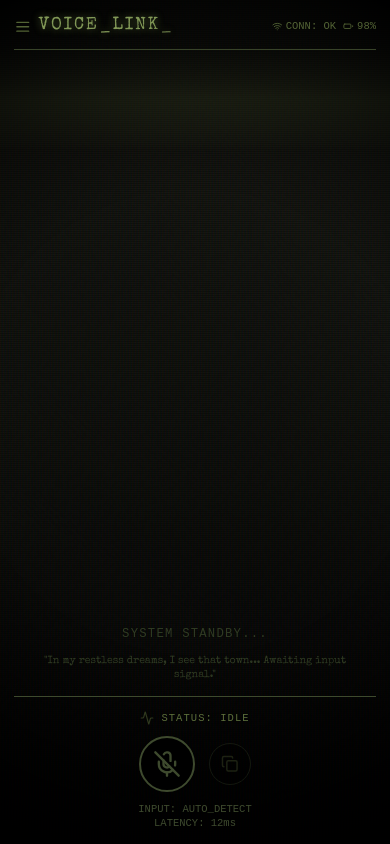
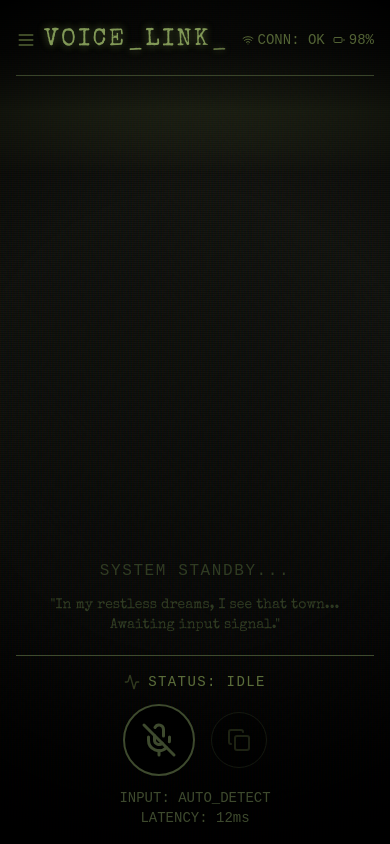
Before and after one commit to anacondy/Silent-Hill-Transcriber, a React (Vite) app: page / in a window 390 px wide. Built offline with nearby package versions, Linux system fonts and the light colour scheme; a web font is replaced by a local one.

Commit message:
Fix UI stability, increase text sizes, add iOS/Firefox support, optimize for high refresh rate displays
Co-authored-by: anacondy <139140241+anacondy@users.noreply.github.com>

```diff
--- a/src/App.jsx
+++ b/src/App.jsx
@@ -7,14 +7,22 @@ const App = () => {
   const [interimTranscript, setInterimTranscript] = useState('');
   const [error, setError] = useState('');
   const [isCopied, setIsCopied] = useState(false);
+  const [isFirefox, setIsFirefox] = useState(false);
   const recognitionRef = useRef(null);
   const bottomRef = useRef(null);
+  const transcriptContainerRef = useRef(null);
   const isListeningRef = useRef(isListening);
 
   // Keep ref in sync with state
   useEffect(() => {
     isListeningRef.current = isListening;
   }, [isListening]);
+
+  // Detect Firefox browser
+  useEffect(() => {
+    const isFirefoxBrowser = navigator.userAgent.toLowerCase().indexOf('firefox') > -1;
+    setIsFirefox(isFirefoxBrowser);
+  }, []);
 
   // Initialize Speech Recognition
   useEffect(() => {
@@ -25,6 +33,12 @@ const App = () => {
       recognition.continuous = true;
       recognition.interimResults = true;
       recognition.lang = 'en-US';
+
+      // Firefox-specific handling
+      if (isFirefox) {
+        recognition.continuous = false;
+        recognition.interimResults = false;
+      }
 
       recognition.onstart = () => {
         setIsListening(true);
@@ -68,6 +82,24 @@ const App = () => {
         if (event.error === 'not-allowed') {
           setError('Microphone access denied.');
           setIsListening(false);
+        } else if (event.error === 'no-speech') {
+          // Don't show error for no-speech, just continue
+          if (isFirefox && isListeningRef.current) {
+            try {
+              recognition.start();
+            } catch (e) {
+              // Ignore
+            }
+          }
+        } else if (event.error === 'aborted') {
+          // Handle abort gracefully
+          if (isListeningRef.current) {
+            try {
+              recognition.start();
+            } catch (e) {
+              setIsListening(false);
+            }
+          }
         }
       };
 
@@ -81,14 +113,24 @@ const App = () => {
         recognitionRef.current.stop();
       }
     };
-  }, []);
+  }, [isFirefox]);
 
   // Scroll to bottom on new text - optimized with requestAnimationFrame
   useEffect(() => {
     if (bottomRef.current) {
       requestAnimationFrame(() => {
-        bottomRef.current?.scrollIntoView({ behavior: 'smooth' });
+        bottomRef.current?.scrollIntoView({ behavior: 'smooth', block: 'end' });
       });
+    }
+  }, [transcript, interimTranscript]);
+
+  // Maintain stable layout height for transcript container
+  useEffect(() => {
+    if (transcriptContainerRef.current && (transcript || interimTranscript)) {
+      const container = transcriptContainerRef.current;
+      // Lock minimum height to prevent layout jumping
+      const currentHeight = container.scrollHeight;
+      container.style.minHeight = `${Math.max(currentHeight, parseInt(container.style.minHeight || 0))}px`;
     }
   }, [transcript, interimTranscript]);
 
@@ -149,22 +191,21 @@ const App = () => {
     document.body.removeChild(textArea);
   };
 
-  // Memoized visualizer bars for performance
+  // Memoized visualizer bars for performance - no deps needed as it's random
   const visualizerBars = useMemo(() => {
     return Array.from({ length: 20 }).map((_, i) => (
       <div
         key={i}
-        className="w-1 bg-sh-metal gpu-accelerated"
+        className="w-1 bg-sh-metal gpu-accelerated visualizer-bar"
         style={{
           height: `${Math.random() * 100}%`,
-          transition: 'height 0.1s ease'
         }}
       />
     ));
-  }, [isListening]);
+  }, []);
 
   return (
-    <div className="relative min-h-screen w-full bg-black overflow-hidden font-mono selection:bg-[#4a5d23] selection:text-white contain-layout">
+    <div className="relative min-h-screen min-h-dvh w-full bg-black overflow-hidden font-mono selection:bg-[#4a5d23] selection:text-white contain-layout">
 
       {/* --- BACKGROUND LAYERS --- GPU Accelerated */}
       <div className="absolute inset-0 bg-gradient-to-b from-sh-bg-sludge via-sh-bg-dark to-black z-0 gpu-accelerated"></div>
@@ -174,18 +215,18 @@ const App = () => {
       <div className="absolute inset-0 scanline-bar z-20 pointer-events-none h-32 w-full gpu-accelerated"></div>
       <div className="absolute inset-0 vignette z-20 pointer-events-none"></div>
 
-      {/* --- MAIN UI CONTAINER --- */}
-      <div className="relative z-30 flex flex-col h-screen max-w-7xl mx-auto p-3 xs:p-4 md:p-8 lg:p-12 3xl:max-w-[80rem] 4xl:max-w-[100rem] safe-area-padding">
+      {/* --- MAIN UI CONTAINER --- Fixed layout to prevent jumping */}
+      <div className="relative z-30 flex flex-col h-screen h-dvh max-w-7xl mx-auto p-3 xs:p-4 md:p-8 lg:p-12 3xl:max-w-[80rem] 4xl:max-w-[100rem] safe-area-padding">
 
-        {/* HEADER */}
-        <header className="flex justify-between items-center mb-4 md:mb-6 border-b border-sh-accent pb-3 md:pb-4 animate-flicker gpu-accelerated">
+        {/* HEADER - Fixed height */}
+        <header className="flex-shrink-0 flex justify-between items-center mb-4 md:mb-6 border-b border-sh-accent pb-3 md:pb-4 animate-flicker gpu-accelerated min-h-[60px] md:min-h-[72px]">
           <div className="flex items-center space-x-2 md:space-x-3">
             <Menu className="text-sh-metal w-5 h-5 md:w-6 md:h-6" />
-            <h1 className="text-lg xs:text-xl md:text-2xl lg:text-3xl 3xl:text-4xl font-silent text-sh-primary tracking-widest uppercase" style={{ textShadow: '0 0 8px #5c6e3b' }}>
+            <h1 className="text-xl xs:text-2xl md:text-3xl lg:text-4xl 3xl:text-5xl font-silent text-sh-primary tracking-widest uppercase" style={{ textShadow: '0 0 8px #5c6e3b' }}>
               Voice_Link<span className="animate-pulse">_</span>
             </h1>
           </div>
-          <div className="flex items-center space-x-2 md:space-x-4 font-hud text-sh-metal text-2xs xs:text-xs md:text-sm lg:text-base">
+          <div className="flex items-center space-x-2 md:space-x-4 font-hud text-sh-metal text-xs xs:text-sm md:text-base lg:text-lg">
             <div className="flex items-center space-x-1">
               <Wifi className="w-3 h-3 md:w-4 md:h-4" />
               <span className="hidden xs:inline">CONN: OK</span>
@@ -194,42 +235,45 @@ const App = () => {
               <Battery className="w-3 h-3 md:w-4 md:h-4" />
               <span>98%</span>
             </div>
-            <span className="hidden lg:inline text-xs border border-sh-accent px-2 py-1">SYS.VER.2.0.4</span>
+            <span className="hidden lg:inline text-sm border border-sh-accent px-2 py-1">SYS.VER.2.0.4</span>
           </div>
         </header>
 
-        {/* TRANSCRIPT DISPLAY AREA */}
-        <main className="flex-1 overflow-y-auto mb-4 md:mb-6 relative scrollbar-hide contain-paint">
-          <div className="min-h-full flex flex-col justify-end">
+        {/* TRANSCRIPT DISPLAY AREA - Flex-grow with stable layout */}
+        <main className="flex-1 overflow-y-auto mb-4 md:mb-6 relative scrollbar-hide contain-paint transcript-area">
+          <div ref={transcriptContainerRef} className="min-h-full flex flex-col justify-end">
             {transcript === '' && interimTranscript === '' && !isListening ? (
               <div className="flex flex-col items-center justify-center h-full text-[#4a5c36] opacity-60 text-center space-y-3 md:space-y-4 px-4">
-                <p className="font-hud text-sm md:text-lg tracking-widest uppercase">System Standby...</p>
-                <p className="font-silent text-xs md:text-sm max-w-md">"In my restless dreams, I see that town... Awaiting input signal."</p>
+                <p className="font-hud text-base md:text-xl lg:text-2xl tracking-widest uppercase">System Standby...</p>
+                <p className="font-silent text-sm md:text-base lg:text-lg max-w-md">"In my restless dreams, I see that town... Awaiting input signal."</p>
+                {isFirefox && (
+                  <p className="font-hud text-xs md:text-sm text-yellow-600 mt-4">⚠️ Firefox has limited speech recognition. Use Chrome or Safari for best experience.</p>
+                )}
               </div>
             ) : (
               <div className="space-y-2 p-2">
-                <p className="font-silent text-sh-primary text-base xs:text-lg md:text-2xl lg:text-3xl 3xl:text-4xl 4xl:text-5xl leading-relaxed whitespace-pre-wrap drop-shadow-md">
+                <p className="font-silent text-sh-primary text-lg xs:text-xl md:text-3xl lg:text-4xl 3xl:text-5xl 4xl:text-6xl leading-relaxed whitespace-pre-wrap drop-shadow-md transcript-text">
                   {transcript}
-                  <span className="text-sh-interim animate-pulse transition-all duration-75 border-b-2 border-sh-metal">
+                  <span className="text-sh-interim animate-pulse-subtle border-b-2 border-sh-metal interim-text">
                     {interimTranscript}
                   </span>
-                  <span className="inline-block w-1.5 md:w-2 h-5 md:h-6 lg:h-8 bg-sh-primary ml-1 animate-flicker-fast align-middle gpu-accelerated"></span>
+                  <span className="inline-block w-2 md:w-3 h-6 md:h-8 lg:h-10 bg-sh-primary ml-1 animate-flicker-fast align-middle gpu-accelerated cursor-blink"></span>
                 </p>
               </div>
             )}
-            <div ref={bottomRef} />
+            <div ref={bottomRef} className="h-1" />
           </div>
         </main>
 
         {/* ERROR MESSAGE */}
         {error && (
-          <div className="absolute top-1/2 left-1/2 transform -translate-x-1/2 -translate-y-1/2 bg-black/80 border border-red-900 p-4 md:p-6 text-red-600 font-hud uppercase tracking-widest z-50 backdrop-blur-sm shadow-lg shadow-red-900/20 text-xs md:text-sm">
+          <div className="absolute top-1/2 left-1/2 transform -translate-x-1/2 -translate-y-1/2 bg-black/80 border border-red-900 p-4 md:p-6 text-red-600 font-hud uppercase tracking-widest z-50 backdrop-blur-sm shadow-lg shadow-red-900/20 text-sm md:text-base">
             Warning: {error}
           </div>
         )}
 
-        {/* CONTROLS FOOTER */}
-        <footer className="relative mt-auto pt-4 md:pt-6 border-t border-sh-accent tall-screen-padding">
+        {/* CONTROLS FOOTER - Fixed height to prevent jumping */}
+        <footer className="flex-shrink-0 relative mt-auto pt-4 md:pt-6 border-t border-sh-accent tall-screen-padding min-h-[120px] md:min-h-[140px]">
 
           {/* Audio Visualizer */}
           <div className="absolute -top-3 left-0 w-full flex justify-center items-end space-x-0.5 md:space-x-1 h-4 md:h-6 pointer-events-none opacity-50">
@@ -241,7 +285,7 @@ const App = () => {
             {/* 1. Status Indicator */}
             <div className="flex items-center space-x-2 md:space-x-3 font-hud text-sh-metal w-full md:w-auto justify-center md:justify-start">
               <Activity className={`w-4 h-4 md:w-5 md:h-5 ${isListening ? 'animate-bounce text-sh-glow' : 'opacity-50'}`} />
-              <span className="uppercase tracking-widest text-2xs xs:text-xs md:text-sm">
+              <span className="uppercase tracking-widest text-xs xs:text-sm md:text-base lg:text-lg">
                 Status: {isListening ? <span className="text-sh-glow">Transmitting...</span> : 'Idle'}
               </span>
             </div>
@@ -253,24 +297,24 @@ const App = () => {
               <button
                 onClick={toggleListening}
                 className={`
-                  group relative flex items-center justify-center w-14 h-14 xs:w-16 xs:h-16 md:w-20 md:h-20 rounded-full
+                  group relative flex items-center justify-center w-16 h-16 xs:w-18 xs:h-18 md:w-22 md:h-22 lg:w-24 lg:h-24 rounded-full
                   border-2 transition-all duration-300 ease-out focus:outline-none focus-visible:ring-2 focus-visible:ring-sh-primary focus-visible:ring-offset-2 focus-visible:ring-offset-black
-                  gpu-accelerated
+                  gpu-accelerated touch-manipulation
                   ${isListening
                     ? 'border-sh-glow bg-[#2a331e] shadow-[0_0_30px_rgba(163,189,99,0.3)]'
-                    : 'border-sh-accent bg-black hover:border-sh-metal hover:bg-sh-bg-sludge'}
+                    : 'border-sh-accent bg-black hover:border-sh-metal hover:bg-sh-bg-sludge active:scale-95'}
                 `}
                 aria-label={isListening ? 'Stop recording' : 'Start recording'}
               >
                 <div className={`
                   absolute inset-0 rounded-full border border-sh-metal opacity-30
-                  ${isListening ? 'animate-ping' : 'hidden'}
+                  ${isListening ? 'animate-ping-slow' : 'hidden'}
                 `}></div>
 
                 {isListening ? (
-                  <Mic className="w-6 h-6 xs:w-8 xs:h-8 md:w-10 md:h-10 text-sh-glow" />
+                  <Mic className="w-7 h-7 xs:w-9 xs:h-9 md:w-11 md:h-11 lg:w-12 lg:h-12 text-sh-glow" />
                 ) : (
-                  <MicOff className="w-6 h-6 xs:w-8 xs:h-8 md:w-10 md:h-10 text-sh-accent group-hover:text-sh-metal transition-colors" />
+                  <MicOff className="w-7 h-7 xs:w-9 xs:h-9 md:w-11 md:h-11 lg:w-12 lg:h-12 text-sh-accent group-hover:text-sh-metal transition-colors" />
                 )}
               </button>
 
@@ -279,26 +323,26 @@ const App = () => {
                 onClick={copyToClipboard}
                 disabled={!transcript && !interimTranscript}
                 className={`
-                  relative flex items-center justify-center w-10 h-10 xs:w-12 xs:h-12 rounded-full border border-sh-accent
+                  relative flex items-center justify-center w-12 h-12 xs:w-14 xs:h-14 md:w-16 md:h-16 rounded-full border border-sh-accent
                   bg-black hover:bg-sh-bg-sludge hover:border-sh-metal transition-all duration-300
                   disabled:opacity-30 disabled:cursor-not-allowed
                   focus-visible:ring-2 focus-visible:ring-sh-primary focus-visible:ring-offset-2 focus-visible:ring-offset-black
-                  gpu-accelerated
+                  gpu-accelerated touch-manipulation active:scale-95
                   ${isCopied ? 'border-sh-glow shadow-[0_0_15px_rgba(163,189,99,0.2)]' : ''}
                 `}
                 aria-label="Copy transcript"
                 title="Copy to clipboard"
               >
                 {isCopied ? (
-                  <Check className="w-4 h-4 xs:w-5 xs:h-5 text-sh-glow" />
+                  <Check className="w-5 h-5 xs:w-6 xs:h-6 md:w-7 md:h-7 text-sh-glow" />
                 ) : (
-                  <Copy className="w-4 h-4 xs:w-5 xs:h-5 text-sh-metal" />
+                  <Copy className="w-5 h-5 xs:w-6 xs:h-6 md:w-7 md:h-7 text-sh-metal" />
                 )}
               </button>
             </div>
 
             {/* 3. Language/Meta Info */}
-            <div className="text-center md:text-right font-hud text-sh-accent text-2xs xs:text-xs md:text-sm w-full md:w-auto flex flex-col items-center md:items-end">
+            <div className="text-center md:text-right font-hud text-sh-accent text-xs xs:text-sm md:text-base lg:text-lg w-full md:w-auto flex flex-col items-center md:items-end">
               <p>INPUT: AUTO_DETECT</p>
               <p>LATENCY: 12ms</p>
             </div>
--- a/src/index.css
+++ b/src/index.css
@@ -19,13 +19,20 @@ html {
   -webkit-font-smoothing: antialiased;
   -moz-osx-font-smoothing: grayscale;
   text-rendering: optimizeLegibility;
+  /* iOS-specific: prevent font size adjustment on orientation change */
+  -webkit-text-size-adjust: 100%;
 }
 
 html, body, #root {
   height: 100%;
+  /* Support for iOS dynamic viewport height (dvh) */
+  height: 100dvh;
   width: 100%;
   overflow: hidden;
   background-color: #0f110c;
+  /* Prevent iOS rubber-banding/bounce effect */
+  overscroll-behavior: none;
+  -webkit-overflow-scrolling: touch;
 }
 
 /* Custom scrollbar for webkit browsers */
@@ -56,13 +63,17 @@ html, body, #root {
   display: none;
 }
 
-/* GPU Acceleration Layer - Critical for 60+ FPS */
+/* GPU Acceleration Layer - Critical for 60+ FPS on all devices including high refresh rate */
 @layer utilities {
   .gpu-accelerated {
     transform: translateZ(0);
+    -webkit-transform: translateZ(0);
     will-change: transform, opacity;
     backface-visibility: hidden;
+    -webkit-backface-visibility: hidden;
     perspective: 1000px;
+    /* Enable hardware acceleration on iOS */
+    -webkit-perspective: 1000px;
   }
 
   .contain-paint {
@@ -75,6 +86,12 @@ html, body, #root {
 
   .contain-strict {
     contain: strict;
+  }
+
+  /* Touch manipulation for iOS/Android smooth interactions */
+  .touch-manipulation {
+    touch-action: manipulation;
+    -webkit-tap-highlight-color: transparent;
   }
 }
 
@@ -97,12 +114,13 @@ html, body, #root {
   will-change: auto;
 }
 
-/* Scanline animation - GPU accelerated */
+/* Scanline animation - GPU accelerated with smooth timing */
 .scanline-bar {
   background: linear-gradient(to bottom, transparent, rgba(124, 143, 75, 0.2), transparent);
   animation: scanline 8s linear infinite;
   will-change: transform;
   transform: translateZ(0);
+  -webkit-transform: translateZ(0);
 }
 
 /* Dark matter pattern - CSS-based alternative to external texture */
@@ -121,7 +139,7 @@ html, body, #root {
   background-size: 100% 100%, 100% 100%, 100% 100%, 8px 8px;
 }
 
-/* Noise background - Optimized for performance */
+/* Noise background - Optimized for performance on all devices */
 .noise-bg {
   position: fixed;
   top: -50%;
@@ -135,6 +153,7 @@ html, body, #root {
   z-index: 10;
   will-change: transform;
   transform: translateZ(0);
+  -webkit-transform: translateZ(0);
 }
 
 /* Vignette effect */
@@ -143,10 +162,54 @@ html, body, #root {
   pointer-events: none;
 }
 
-/* High refresh rate optimization */
+/* Transcript area - stable layout to prevent jumping */
+.transcript-area {
+  /* Use flex-grow with fixed constraints to prevent layout shift */
+  flex: 1 1 auto;
+  min-height: 0;
+  /* Smooth scrolling on iOS */
+  -webkit-overflow-scrolling: touch;
+  /* Prevent layout thrashing */
+  contain: layout style;
+}
+
+/* Transcript text - ensure smooth rendering */
+.transcript-text {
+  /* Prevent text from causing layout shifts */
+  word-break: break-word;
+  overflow-wrap: break-word;
+  /* Enable hardware acceleration for text changes */
+  transform: translateZ(0);
+  -webkit-transform: translateZ(0);
+}
+
+/* Interim text - subtle animation that doesn't cause layout shift */
+.interim-text {
+  display: inline;
+  /* Smooth transition for opacity only */
+  transition: opacity 0.15s ease-out;
+}
+
+/* Cursor blink animation - optimized for high refresh rate */
+.cursor-blink {
+  animation: flicker-fast 1s step-end infinite;
+}
+
+/* Visualizer bar animation */
+.visualizer-bar {
+  transition: height 0.15s cubic-bezier(0.4, 0, 0.2, 1);
+}
+
+/* High refresh rate optimization (90Hz, 120Hz displays) */
 @media (prefers-reduced-motion: no-preference) {
   .animate-smooth {
     animation-timing-function: cubic-bezier(0.4, 0, 0.2, 1);
+  }
+
+  /* Use optimal frame timing for high refresh rate displays */
+  * {
+    /* This improves animation smoothness on ProMotion and other high refresh rate displays */
+    -webkit-font-smoothing: subpixel-antialiased;
   }
 }
 
@@ -159,41 +222,46 @@ html, body, #root {
     animation-iteration-count: 1 !important;
     transition-duration: 0.01ms !important;
   }
+
+  .noise-bg,
+  .scanline-bar {
+    animation: none !important;
+  }
 }
 
-/* Responsive typography scaling */
+/* Responsive typography scaling - INCREASED for better readability */
 /* Mobile phones (16:9 and 20:9) */
 @media screen and (max-width: 767px) {
   html {
-    font-size: 14px;
+    font-size: 16px;
   }
 }
 
 /* Tablets and small laptops */
 @media screen and (min-width: 768px) and (max-width: 1023px) {
   html {
-    font-size: 15px;
+    font-size: 17px;
   }
 }
 
 /* Standard desktops (16:9) */
 @media screen and (min-width: 1024px) and (max-width: 1919px) {
   html {
-    font-size: 16px;
+    font-size: 18px;
   }
 }
 
 /* Large desktops and ultrawide (1920p+) */
 @media screen and (min-width: 1920px) and (max-width: 2559px) {
   html {
-    font-size: 18px;
+    font-size: 20px;
   }
 }
 
 /* 4K and ultrawide displays */
 @media screen and (min-width: 2560px) {
   html {
-    font-size: 20px;
+    font-size: 22px;
   }
 }
 
@@ -212,16 +280,39 @@ html, body, #root {
   }
 }
 
-/* Safe area for notched devices */
+/* Safe area for notched devices (iPhone X+, Android with notches) */
 @supports (padding: max(0px)) {
   .safe-area-padding {
     padding-left: max(1rem, env(safe-area-inset-left));
     padding-right: max(1rem, env(safe-area-inset-right));
     padding-bottom: max(1rem, env(safe-area-inset-bottom));
+    padding-top: max(0px, env(safe-area-inset-top));
   }
 }
 
-/* Animation keyframes */
+/* iOS-specific optimizations */
+@supports (-webkit-touch-callout: none) {
+  /* iOS Safari specific styles */
+  html, body, #root {
+    /* Fix iOS 100vh issue */
+    height: -webkit-fill-available;
+    min-height: -webkit-fill-available;
+  }
+
+  /* Prevent iOS text selection issues */
+  .transcript-text {
+    -webkit-user-select: text;
+    user-select: text;
+  }
+
+  /* Improve touch response on iOS */
+  button {
+    -webkit-touch-callout: none;
+    -webkit-tap-highlight-color: transparent;
+  }
+}
+
+/* Animation keyframes - optimized for smooth playback on all devices */
 @keyframes scanline {
   0% { transform: translateY(-100%) translateZ(0); }
   100% { transform: translateY(100%) translateZ(0); }
@@ -229,14 +320,19 @@ html, body, #root {
 
 @keyframes flicker {
   0% { opacity: 0.95; }
-  5% { opacity: 0.8; }
+  5% { opacity: 0.85; }
   10% { opacity: 0.9; }
-  15% { opacity: 0.3; }
+  15% { opacity: 0.4; }
   20% { opacity: 0.95; }
   50% { opacity: 0.9; }
-  55% { opacity: 0.6; }
+  55% { opacity: 0.7; }
   60% { opacity: 0.95; }
   100% { opacity: 0.95; }
+}
+
+@keyframes flicker-fast {
+  0%, 50% { opacity: 1; }
+  51%, 100% { opacity: 0; }
 }
 
 @keyframes grain {
@@ -257,6 +353,18 @@ html, body, #root {
   50% { text-shadow: 0 0 20px #a3bd63, 0 0 30px #a3bd63; }
 }
 
+/* Subtle pulse animation - less jarring than the default */
+@keyframes pulse-subtle {
+  0%, 100% { opacity: 1; }
+  50% { opacity: 0.7; }
+}
+
+/* Slower ping animation for the mic button */
+@keyframes ping-slow {
+  0% { transform: scale(1); opacity: 0.3; }
+  75%, 100% { transform: scale(1.5); opacity: 0; }
+}
+
 /* Text selection */
 ::selection {
   background-color: #4a5d23;
@@ -269,10 +377,24 @@ html, body, #root {
   outline-offset: 2px;
 }
 
-/* Touch optimization for mobile */
+/* Touch optimization for mobile - increased touch targets */
 @media (hover: none) and (pointer: coarse) {
   button, a {
-    min-height: 44px;
-    min-width: 44px;
+    min-height: 48px;
+    min-width: 48px;
   }
 }
+
+/* Firefox-specific fixes */
+@-moz-document url-prefix() {
+  /* Firefox doesn't support -webkit-overflow-scrolling */
+  .transcript-area {
+    scrollbar-width: thin;
+    scrollbar-color: #3e4a2e #1a1c15;
+  }
+
+  /* Fix Firefox animation jank */
+  .noise-bg {
+    animation: grain 8s steps(8) infinite;
+  }
+}
--- a/tailwind.config.js
+++ b/tailwind.config.js
@@ -22,41 +22,55 @@ export default {
       animation: {
         'scanline': 'scanline 8s linear infinite',
         'flicker': 'flicker 4s infinite',
-        'flicker-fast': 'flicker 1s infinite',
+        'flicker-fast': 'flicker-fast 1s step-end infinite',
         'grain': 'grain 8s steps(10) infinite',
         'pulse-glow': 'pulse-glow 2s ease-in-out infinite',
+        'pulse-subtle': 'pulse-subtle 2s ease-in-out infinite',
+        'ping-slow': 'ping-slow 2s cubic-bezier(0, 0, 0.2, 1) infinite',
       },
       keyframes: {
         scanline: {
-          '0%': { transform: 'translateY(-100%)' },
-          '100%': { transform: 'translateY(100%)' },
+          '0%': { transform: 'translateY(-100%) translateZ(0)' },
+          '100%': { transform: 'translateY(100%) translateZ(0)' },
         },
         flicker: {
           '0%': { opacity: '0.95' },
-          '5%': { opacity: '0.8' },
+          '5%': { opacity: '0.85' },
           '10%': { opacity: '0.9' },
-          '15%': { opacity: '0.3' },
+          '15%': { opacity: '0.4' },
           '20%': { opacity: '0.95' },
           '50%': { opacity: '0.9' },
-          '55%': { opacity: '0.6' },
+          '55%': { opacity: '0.7' },
           '60%': { opacity: '0.95' },
           '100%': { opacity: '0.95' },
         },
+        'flicker-fast': {
+          '0%, 50%': { opacity: '1' },
+          '51%, 100%': { opacity: '0' },
+        },
         grain: {
-          '0%, 100%': { transform: 'translate(0, 0)' },
-          '10%': { transform: 'translate(-5%, -10%)' },
-          '20%': { transform: 'translate(-15%, 5%)' },
-          '30%': { transform: 'translate(7%, -25%)' },
-          '40%': { transform: 'translate(-5%, 25%)' },
-          '50%': { transform: 'translate(-15%, 10%)' },
-          '60%': { transform: 'translate(15%, 0%)' },
-          '70%': { transform: 'translate(0%, 15%)' },
-          '80%': { transform: 'translate(3%, 35%)' },
-          '90%': { transform: 'translate(-10%, 10%)' },
+          '0%, 100%': { transform: 'translate(0, 0) translateZ(0)' },
+          '10%': { transform: 'translate(-5%, -10%) translateZ(0)' },
+          '20%': { transform: 'translate(-15%, 5%) translateZ(0)' },
+          '30%': { transform: 'translate(7%, -25%) translateZ(0)' },
+          '40%': { transform: 'translate(-5%, 25%) translateZ(0)' },
+          '50%': { transform: 'translate(-15%, 10%) translateZ(0)' },
+          '60%': { transform: 'translate(15%, 0%) translateZ(0)' },
+          '70%': { transform: 'translate(0%, 15%) translateZ(0)' },
+          '80%': { transform: 'translate(3%, 35%) translateZ(0)' },
+          '90%': { transform: 'translate(-10%, 10%) translateZ(0)' },
         },
         'pulse-glow': {
           '0%, 100%': { textShadow: '0 0 10px #7c8f4b, 0 0 20px #7c8f4b' },
           '50%': { textShadow: '0 0 20px #a3bd63, 0 0 30px #a3bd63' },
+        },
+        'pulse-subtle': {
+          '0%, 100%': { opacity: '1' },
+          '50%': { opacity: '0.7' },
+        },
+        'ping-slow': {
+          '0%': { transform: 'scale(1)', opacity: '0.3' },
+          '75%, 100%': { transform: 'scale(1.5)', opacity: '0' },
         },
       },
       screens: {
@@ -79,6 +93,17 @@ export default {
         '4xl': '2.25rem',
         '5xl': '3rem',
         '6xl': '3.75rem',
+        '7xl': '4.5rem',
+      },
+      spacing: {
+        '18': '4.5rem',
+        '22': '5.5rem',
+      },
+      minHeight: {
+        'dvh': '100dvh',
+      },
+      height: {
+        'dvh': '100dvh',
       },
     },
   },
```
Also changed, not shown: public/manifest.json, 1 other file (tests, documents, lock files or other folders).
